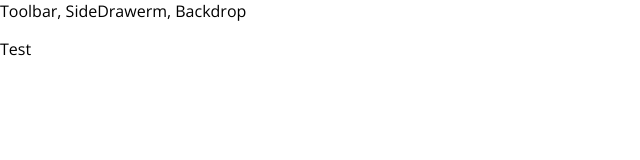
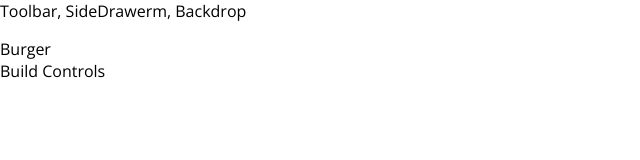
Before and after one commit to lucasgrocha/react-burger-builder, a React (Create React App) app: page / in a window 1280 px wide. Shown: the top 160 px of the page, without its empty margins (0-640 px from the left). Built offline with nearby package versions, Linux system fonts and the light colour scheme; the HTML template or start-up script is replaced by a standard one.

Commit message:
125. Starting Implementation of The Burger Builder Container

```diff
--- a/src/App.js
+++ b/src/App.js
@@ -1,12 +1,12 @@
 import React, { Component } from 'react';
 import Layout from './components/Layout/Layout'
-
+import BurgetBuilder from './containers/BurgerBuilder/BurgerBuilder'
 class App extends Component {
   render() {
     return (
       <div>
         <Layout>
-          <p>Test</p>
+          <BurgetBuilder />
         </Layout>
       </div>
     )
--- a/src/components/Layout/Layout.js
+++ b/src/components/Layout/Layout.js
@@ -1,10 +1,11 @@
 import React from 'react'
 import Aux from '../../hoc/Aux'
+import classes from './Layout.module.css'
 
 const layout = props => (
   <Aux>
     <div>Toolbar, SideDrawerm, Backdrop</div>
-    <main>
+    <main className={classes.Content}>
       {props.children}
     </main>
   </Aux>
--- /dev/null
+++ b/src/components/Layout/Layout.module.css
@@ -0,0 +1,3 @@
+.Content {
+  margin-top: 16px;
+}
--- /dev/null
+++ b/src/containers/BurgerBuilder/BurgerBuilder.js
@@ -0,0 +1,16 @@
+import React, { Component } from "react";
+
+import Aux from '../../hoc/Aux'
+
+class BurgerBuilder extends Component {
+  render() {
+    return(
+      <Aux>
+        <div>Burger</div>
+        <div>Build Controls</div>
+      </Aux>
+    )
+  }
+}
+
+export default BurgerBuilder
```
